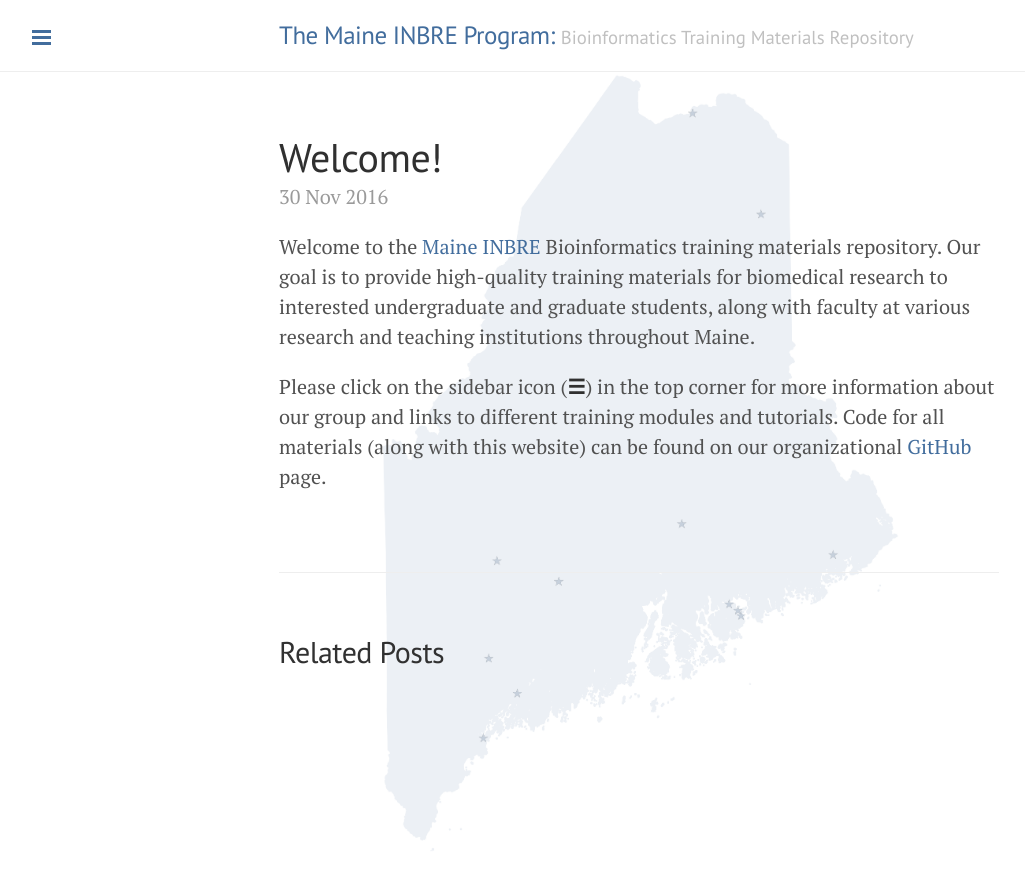
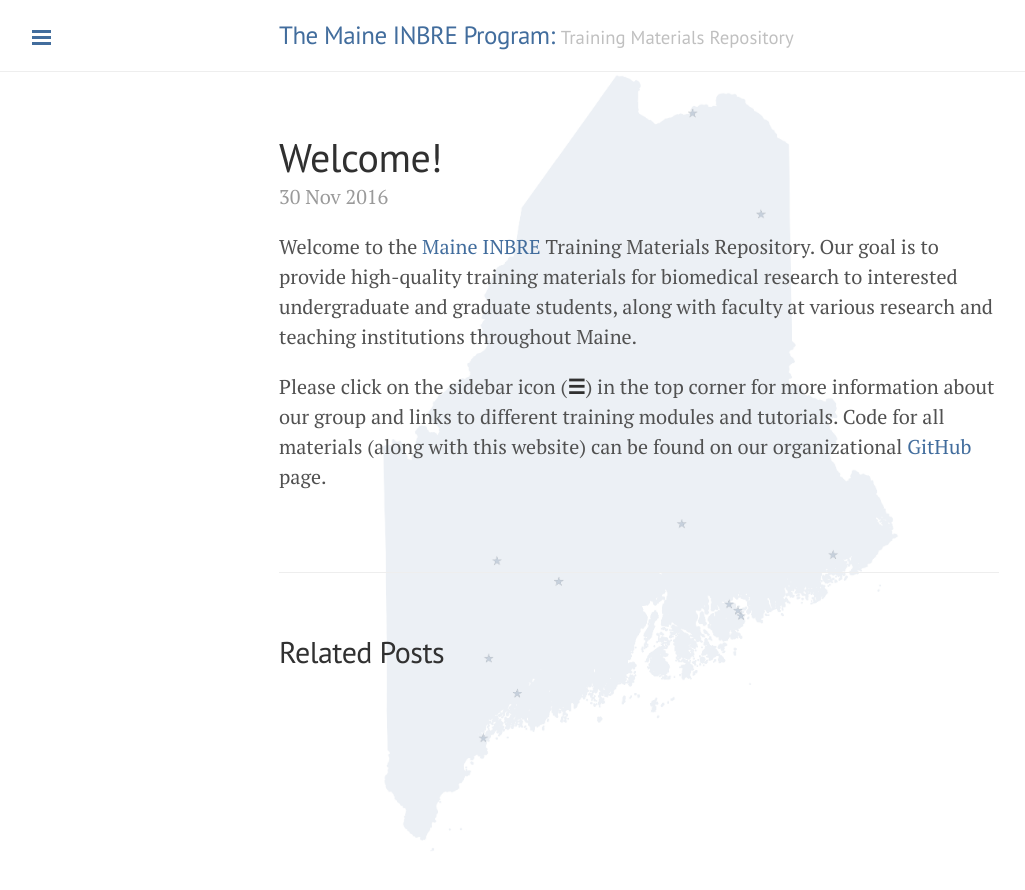
Before and after one commit to MaineINBRE/maineinbre.github.io, a Jekyll site: the page built from _posts/2016-11-30-landing-page.md, in a window 1280 px wide. Shown: the top 890 px of the page, without its empty margins (1-1026 px from the left). Built offline with Jekyll 4.4.1, drawn with Linux system fonts in a browser that asks for light colours.

Commit message:
Initial Commit

```diff
--- a/_config.yml
+++ b/_config.yml
@@ -9,7 +9,7 @@
 
 # Setup
 title:               'The Maine INBRE Program:'
-tagline:             'Bioinformatics Training Materials Repository'
+tagline:             'Training Materials Repository'
 description:         'Maine INBRE'
 url:                 https://github.com/MaineINBRE/maineinbre.github.io
 baseurl:             /
--- a/_posts/2016-11-30-landing-page.md
+++ b/_posts/2016-11-30-landing-page.md
@@ -3,6 +3,6 @@
 title: Welcome!
 ---
 
-Welcome to the [Maine INBRE](https://inbre.maineidea.net) Bioinformatics training materials repository. Our goal is to provide high-quality training materials for biomedical research to interested undergraduate and graduate students, along with faculty at various research and teaching institutions throughout Maine.
+Welcome to the [Maine INBRE](https://inbre.maineidea.net) Training Materials Repository. Our goal is to provide high-quality training materials for biomedical research to interested undergraduate and graduate students, along with faculty at various research and teaching institutions throughout Maine.
 
 Please click on the sidebar icon (**☰**) in the top corner for more information about our group and links to different training modules and tutorials. Code for all materials (along with this website) can be found on our organizational [GitHub](https://github.com/MaineINBRE) page.
```
Also changed, not shown: tutorials.md (+1 -1 lines).
